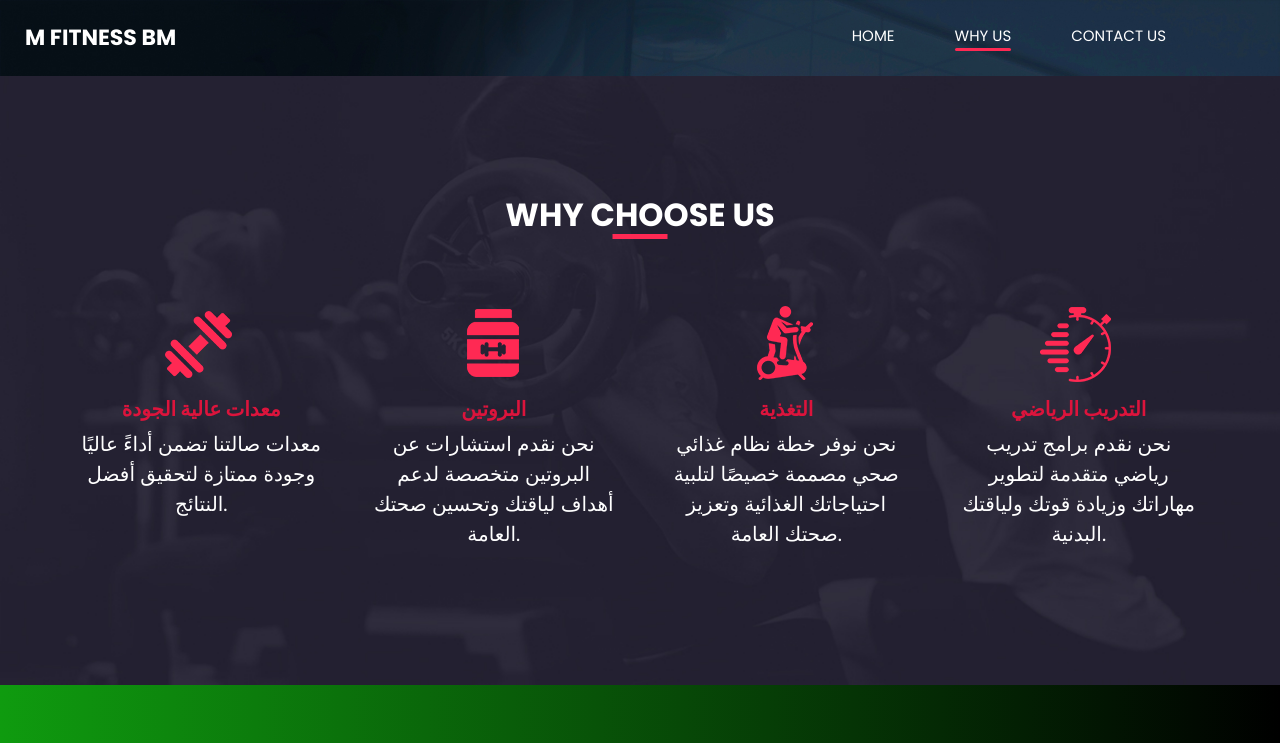
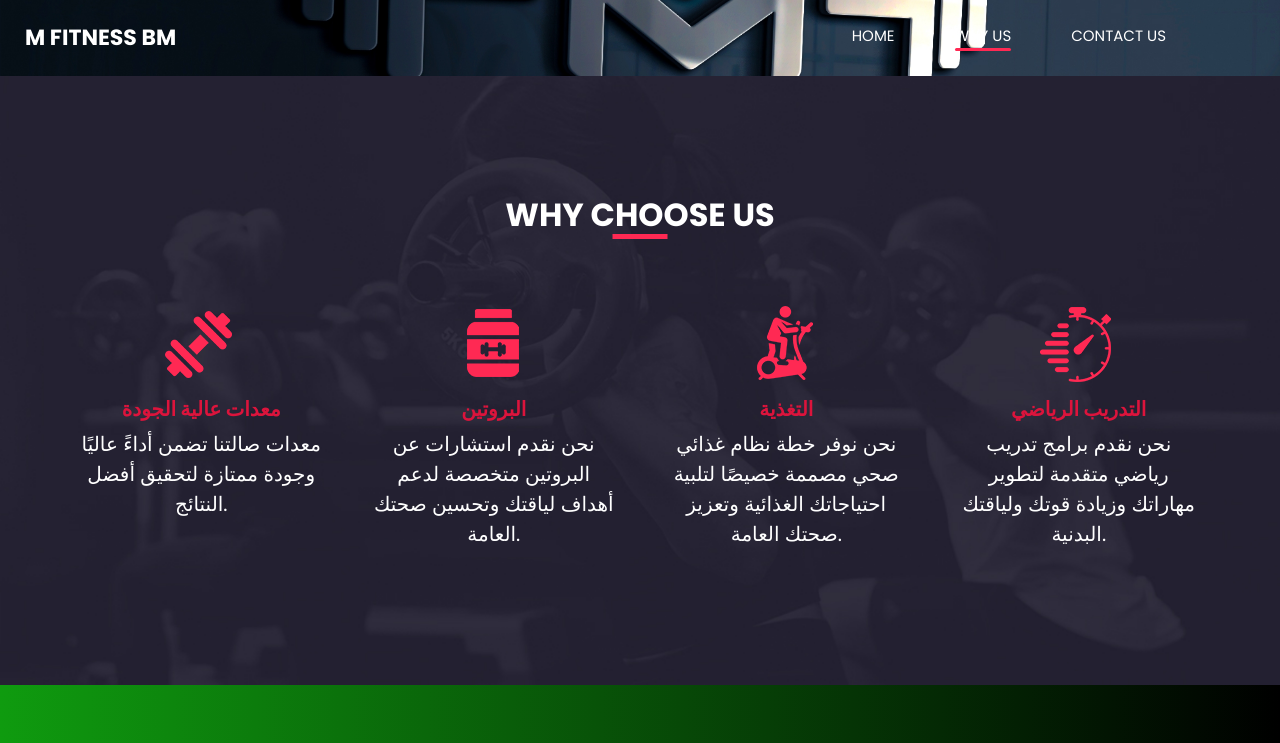
Before and after one commit to A2552/mfitnessbm, a plain HTML site: page why.html in a window 1280 px wide. Shown: the top 743 px of the page. Drawn offline with nearby package versions, Linux system fonts and the light colour scheme.

Commit message:
Update style.css
h

```diff
--- a/css/style.css
+++ b/css/style.css
@@ -70,6 +70,9 @@ body {
       -ms-flex-direction: column;
           flex-direction: column;
   background-image: url(../images/hero-bg.jpg);
+      background-size: cover; /* تكبير الصورة لتملأ الشاشة بأكملها */
+    background-position: center; /* محاذاة الصورة في المنتصف */
+    background-repeat: no-repeat; /* عدم تكرار الصورة */
   background-size: cover;
   background-attachment: fixed;
 }
```
